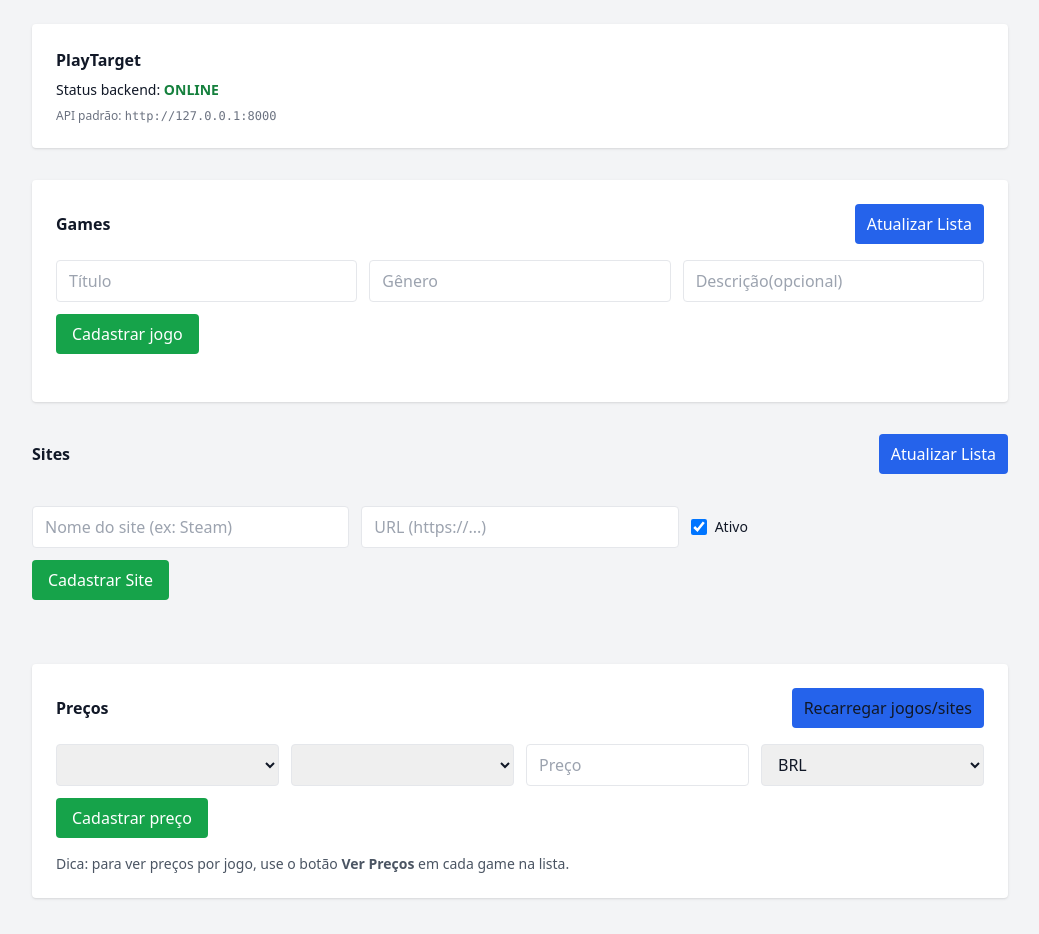
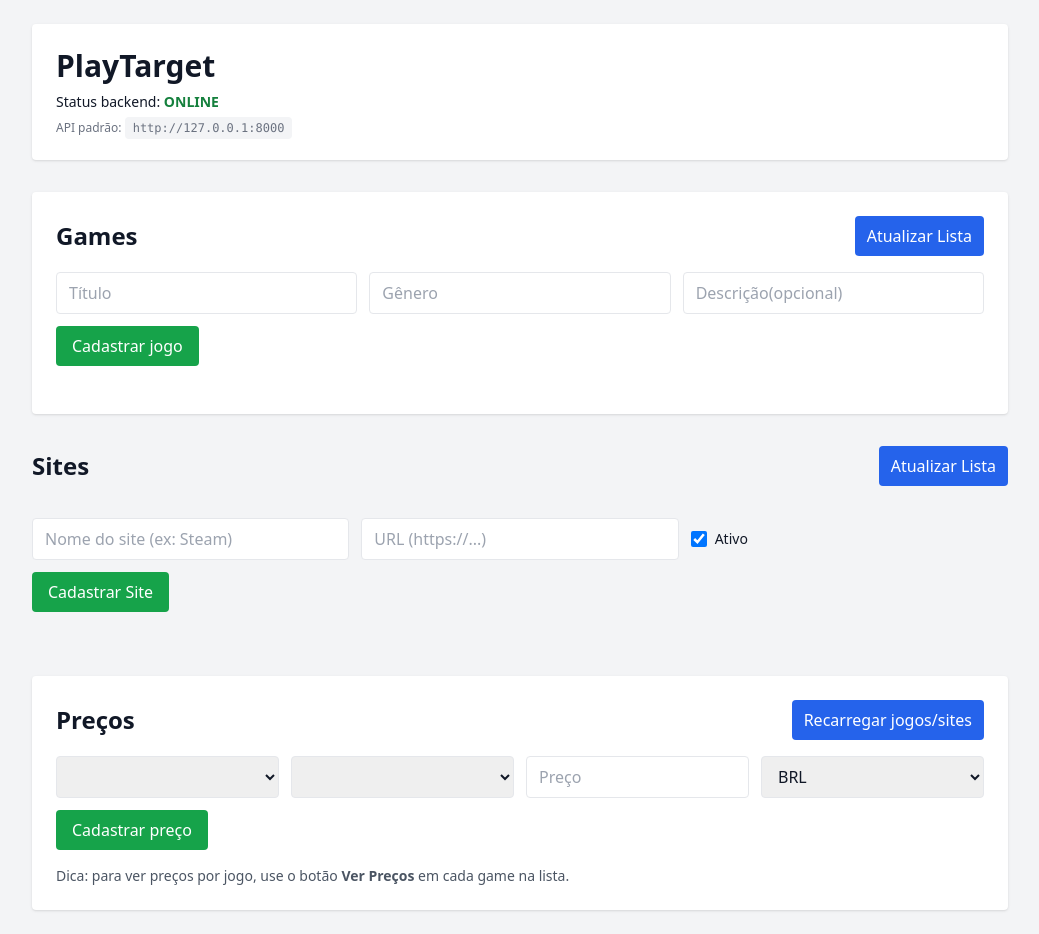
Before and after one commit to derekdasilva26-commits/PlayTarget, a plain HTML site: page frontend/index.html in a window 1280 px wide. Shown: the whole page, without its empty margins (120-1159 px from the left). Drawn offline with nearby package versions, Linux system fonts and the light colour scheme; no server answers.

Commit message:
fix(frontend): correct Tailwind class typos

```diff
--- a/frontend/index.html
+++ b/frontend/index.html
@@ -12,19 +12,19 @@
   <body class="bg-gray-100 text-gray-900">
     <main class="max-w-5xl mx-auto p-6 space-y-8">
       <header class="bg-white rounded shadow p-6">
-        <h1 class="text-3x1 font-bold">PlayTarget</h1>
+        <h1 class="text-3xl font-bold">PlayTarget</h1>
         <p class="mt-2 text-sm">
           Status backend:
           <span id="status" class="font-bold">checando...</span>
         </p>
         <p class="mt-2 text-xs text-gray-500">
-          API padrão: <code class="bg-gray-100px-2 py-1 rounded">http://127.0.0.1:8000</code>
+          API padrão: <code class="bg-gray-100 px-2 py-1 rounded">http://127.0.0.1:8000</code>
         </p>
       </header>
 
       <section class="bg-white rounded shadow p-6">
         <div class="flex items-center justify-between gap-4 flex-wrap">
-          <h2 class="text-2x1 font-semibold">Games</h2>
+          <h2 class="text-2xl font-semibold">Games</h2>
           <button id="refreshGamesBtn" class="bg-blue-600 text-white px-3 py-2 rounded hover:bg-blue-700">
 
                 Atualizar Lista
@@ -47,7 +47,7 @@
 
       </section class="bg-white rounded shadow p-6">
       <div class="flex items-center justify-between gap-4 flex-wrap">
-        <h2 class="text-2x1 font-semibold">Sites</h2>
+        <h2 class="text-2xl font-semibold">Sites</h2>
         <button id="refreshSitesBtn" class="bg-blue-600 text-white px-3 py-2 rounded hover:bg-blue-700">
            Atualizar Lista
         </button>
@@ -74,8 +74,8 @@
     <section class="bg-white rounded shadow p-6">
 
       <div class="flex items-center justify-between gap-4 flex-wrap">
-        <h2 class="text-2x1 font-semibold">Preços</h2>
-        <button id="refreshPriceFormBtn" class="bg-blue-600 text-text-white px-3 py-2 rounded hover:bg-blue-700">
+        <h2 class="text-2xl font-semibold">Preços</h2>
+        <button id="refreshPriceFormBtn" class="bg-blue-600 text-white px-3 py-2 rounded hover:bg-blue-700">
           Recarregar jogos/sites
         </button>
       </div>
```
